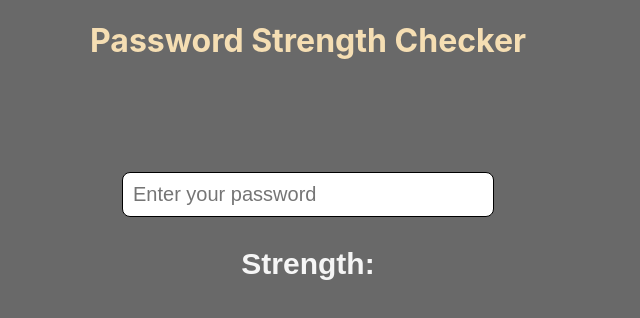
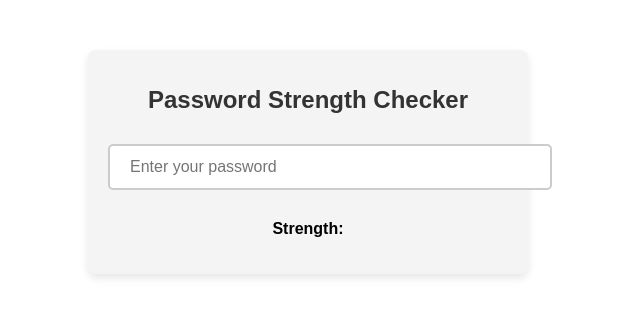
Before and after one commit to Eshhaa11/password-strength-checker, a React (Create React App) app: page / in a window 1280 px wide. Shown: the top 318 px of the page, without its empty margins (332-972 px from the left). Built offline with nearby package versions, Linux system fonts and the light colour scheme.

Commit message:
added green

```diff
--- a/src/Components/Password.css
+++ b/src/Components/Password.css
@@ -1,48 +1,64 @@
-body {
-    background-color: dimgrey;
-}
-
+/* Password container */
 .pass-cont {
     width: 100%;
+    max-width: 400px;
+    margin: 50px auto;
+    padding: 20px;
+    background-color: #f4f4f4;
+    border-radius: 8px;
+    box-shadow: 0 4px 8px rgba(0, 0, 0, 0.1);
+    font-family: 'Arial', sans-serif;
     text-align: center;
   }
 
-.pass-cont input {
-   width: 350px;
-   padding: 10px;
-   position: relative;
-   top: 90px;
-   border: 1px solid black;
-   border-radius: 8px;
-   font-size: 20px;
+  /* Header */
+  .pass-cont h1 {
+    margin-bottom: 20px;
+    font-size: 24px;
+    font-weight: bold;
+    color: #333;
   }
 
-.pass-cont h1 {
-      color: wheat;
+  /* Input field */
+  .pass-cont input {
+    width: 100%;
+    padding: 12px 20px;
+    margin-top: 10px;
+    margin-bottom: 15px;
+    border: 2px solid #ccc;
+    border-radius: 5px;
+    font-size: 16px;
+    outline: none;
+    transition: border-color 0.3s ease;
   }
 
-.strength {
-    margin-top: 120px;
-    font-size: 30px;
-    color: whitesmoke;
-    font-weight: bold;
-    font-family: sans-serif;
+  .pass-cont input:focus {
+    border-color: #4caf50;  /* Green border on focus */
   }
 
+  /* Strength indicator */
+  .strength {
+    margin-top: 15px;
+    font-weight: bold;
+    font-size: 16px;
+  }
 
   .strength.weak {
-    color:rgb(242, 242, 210);
-
+    color: #d9534f;  /* Red */
   }
 
   .strength.kindaweakstill {
-    color:  rgb(0, 255, 127);
+    color: #f0ad4e;  /* Orange */
   }
 
   .strength.almostbecomingstrong {
-    color: rgb(135, 206, 235) ;
+    color: #f7e859;  /* Yellow */
   }
 
   .strength.strong {
+    color: #5bc0de;  /* Light blue */
+  }
 
+  .strength.yesssquitestrong {
+    color: #5cb85c;
   }
```
Lines whose indentation alone changed are shown as unchanged.
